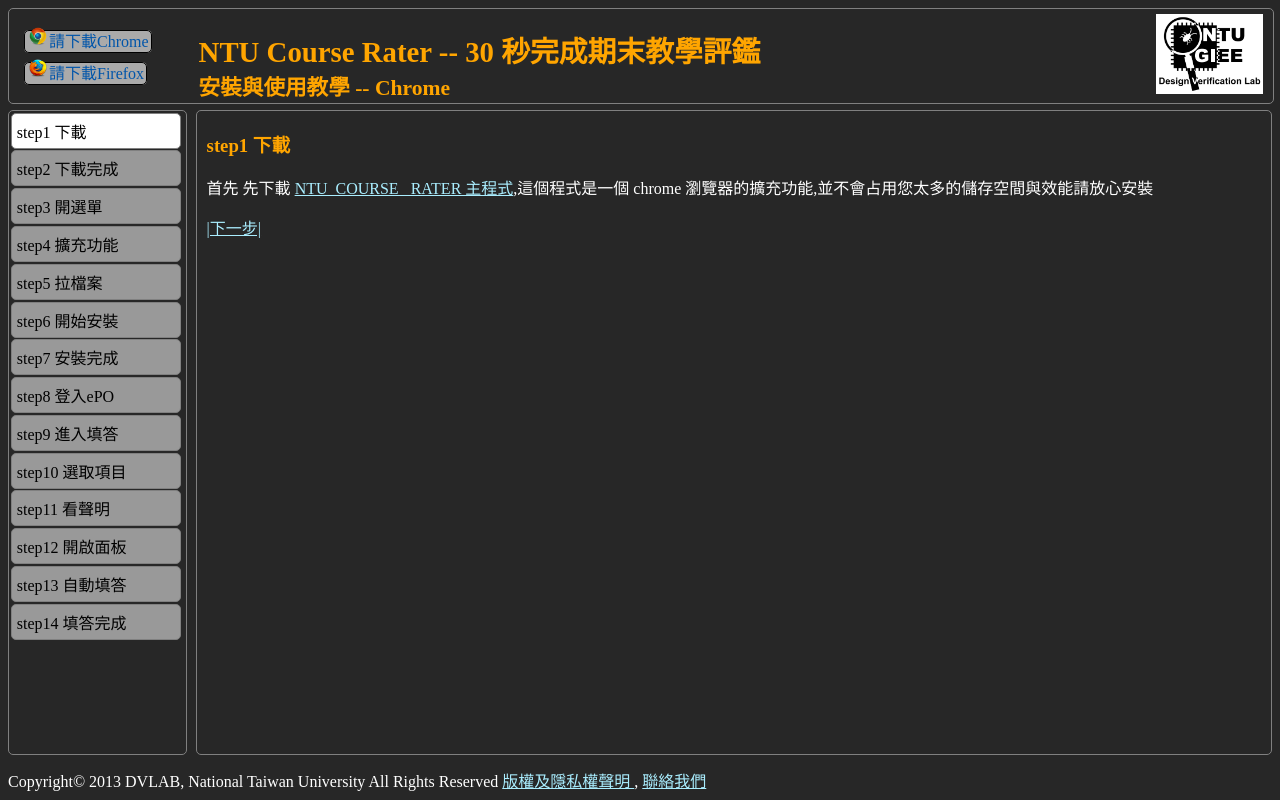
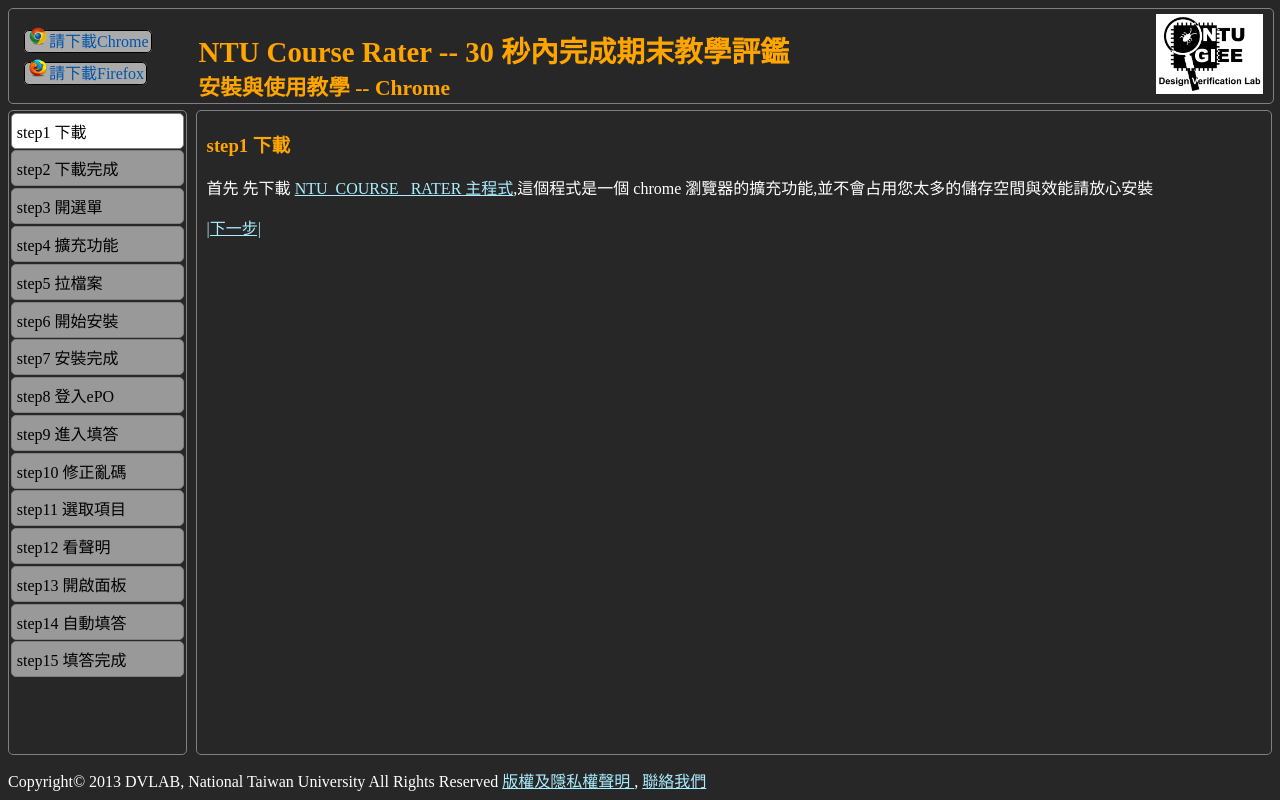
Before and after one commit to ckmarkoh/ntu_course_rater, a PHP site: page /index.php?type=0 in a window 1280 px wide. Run offline with PHP 8.4, Linux system fonts and the light colour scheme.

Commit message:
add encoding tutorial

```diff
--- a/browser_doc.php
+++ b/browser_doc.php
@@ -88,35 +88,44 @@ new BrowserStep('step9 進入填答','
 )
 );
 $browser[$i]->add_step(
-new BrowserStep('step10 選取項目','
+new BrowserStep('step10 修正亂碼','
+若您的頁面會出現亂碼,如下圖,則需進行本步驟,若沒出現亂碼則可跳過本步驟<br/>
+<img class="content_img" src="./img/rr1.png"/><br/>
+請選擇右上角的<img style="max-height:18px;"src="./img/cmenu.png" />->"工具"->"編碼"->"Big-5",則可以顯示出正常文字,進行下個步驟<br/>
+',
+'./img/rc1.png'
+)
+);
+$browser[$i]->add_step(
+new BrowserStep('step11 選取項目','
 選取想填的項目,按下下方的確定
 ',
 './img/c10.png'
 )
 );
 $browser[$i]->add_step(
-new BrowserStep('step11 看聲明','
+new BrowserStep('step12 看聲明','
 進入意見填寫的頁面以後,首先,會跳出"版權與隱私權聲明",請先閱讀完後,再按右上角的按鈕關閉
 ',
 './img/c11.png'
 )
 );
 $browser[$i]->add_step(
-new BrowserStep('step12 開啟面板','
+new BrowserStep('step13 開啟面板','
 本程式會使頁面右上方多出一個"開啟"按鈕,請點選它
 ',
 './img/c12.png'
 )
 );
 $browser[$i]->add_step(
-new BrowserStep('step13 自動填答','
+new BrowserStep('step14 自動填答','
 接著會跳出按鈕及選單,按左方的按鈕,可自動幫你填寫教學意見最下方的空白欄位,右方的選單,可幫你快速解決教學意見中的其他選項
 ',
 './img/c13.png'
 )
 );
 $browser[$i]->add_step(
-new BrowserStep('step14 填答完成','
+new BrowserStep('step15 填答完成','
 點選送出後就完成啦
 ',
 './img/c14.png'
@@ -168,35 +177,45 @@ new BrowserStep('step7 進入填答','
 )
 );
 $browser[$i]->add_step(
-new BrowserStep('step8 選取項目','
+new BrowserStep('step8 修正亂碼','
+若您的頁面會出現亂碼,如下圖,則需進行本步驟,若沒出現亂碼則可跳過本步驟<br/>
+<img class="content_img" src="./img/rr1.png"/><br/>
+請選擇"檢視"->"語言及文字編碼"->"Big-5",則可以顯示出正常文字,進行下個步驟
+',
+'./img/rf1.png'
+)
+);
+
+$browser[$i]->add_step(
+new BrowserStep('step9 選取項目','
 選取想填的項目,按下下方的確定
 ',
 './img/c10.png'
 )
 );
 $browser[$i]->add_step(
-new BrowserStep('step9 看聲明','
+new BrowserStep('step10 看聲明','
 進入意見填寫的頁面以後,首先,會跳出"版權與隱私權聲明",請先閱讀完後,再按右上角的按鈕關閉
 ',
 './img/f8.png'
 )
 );
 $browser[$i]->add_step(
-new BrowserStep('step10 開啟面板','
+new BrowserStep('step11 開啟面板','
 本程式會使頁面右上方多出一個"開啟"按鈕,請點選它
 ',
 './img/f9.png'
 )
 );
 $browser[$i]->add_step(
-new BrowserStep('step11 自動填答','
+new BrowserStep('step12 自動填答','
 接著會跳出按鈕及選單,按左方的按鈕,可自動幫你填寫教學意見最下方的空白欄位,右方的選單,可幫你快速解決教學意見中的其他選項
 ',
 './img/f10.png'
 )
 );
 $browser[$i]->add_step(
-new BrowserStep('step12 填答完成','
+new BrowserStep('step13 填答完成','
 點選送出後就完成啦
 ',
 './img/f11.png'
--- a/index.php
+++ b/index.php
@@ -27,7 +27,10 @@ h1,h2,h3,h4,h5,h6{
 a:hover, a:visited ,a:active {
 	color:#eeaaff
 }
+img.content_img{
+max-width:95%;max-height:75%; border:1px dotted gray;margin:5px;
 
+}
 .body_center{
 	margin-bottom: auto;
 	margin-left: auto;
@@ -81,7 +84,7 @@ ul.bs_choose li a:hover , ul.bs_choose li a:visited,  ul.bs_choose li a:active
 .bs_step{
 	color:black;
 	height:auto;
-	width:95%;
+	width:97%;
 	margin:1%;
 	border:1px solid gray;
 	cursor:pointer;
@@ -166,7 +169,7 @@ function browser_detect(){
 }
 
 function browser_choose( t){
-	var header_word='<span style="font-size:120%;font-weight:bold;">NTU Course Rater -- 30 秒完成期末教學評鑑</span><br/> <span style="font-size:90%;">安裝與使用教學 -- ';
+	var header_word='<span style="font-size:120%;font-weight:bold;">NTU Course Rater -- 30 秒內完成期末教學評鑑</span><br/> <span style="font-size:90%;">安裝與使用教學 -- ';
 	var header_word_end='</span>';
 	if(false){
 
@@ -214,7 +217,7 @@ function load_content(x){
 	var bsd_step=bs_data[bs_current].step;
 	var bsd_img="";
 	if(bsd_step[x].img!=""){
-		bsd_img='<img style="max-width:95%;max-height:75%; border:1px dotted gray;margin:5px;" src="'+bsd_step[x].img+'" />';
+		bsd_img='<img class="content_img" src="'+bsd_step[x].img+'" />';
 	}
 	var bsd_prenex=""
 	if(x>0){
```
Also changed, not shown: img/cmenu.png (added), img/rc1.png (added), img/rf1.png (added), img/rr1.png (added).
